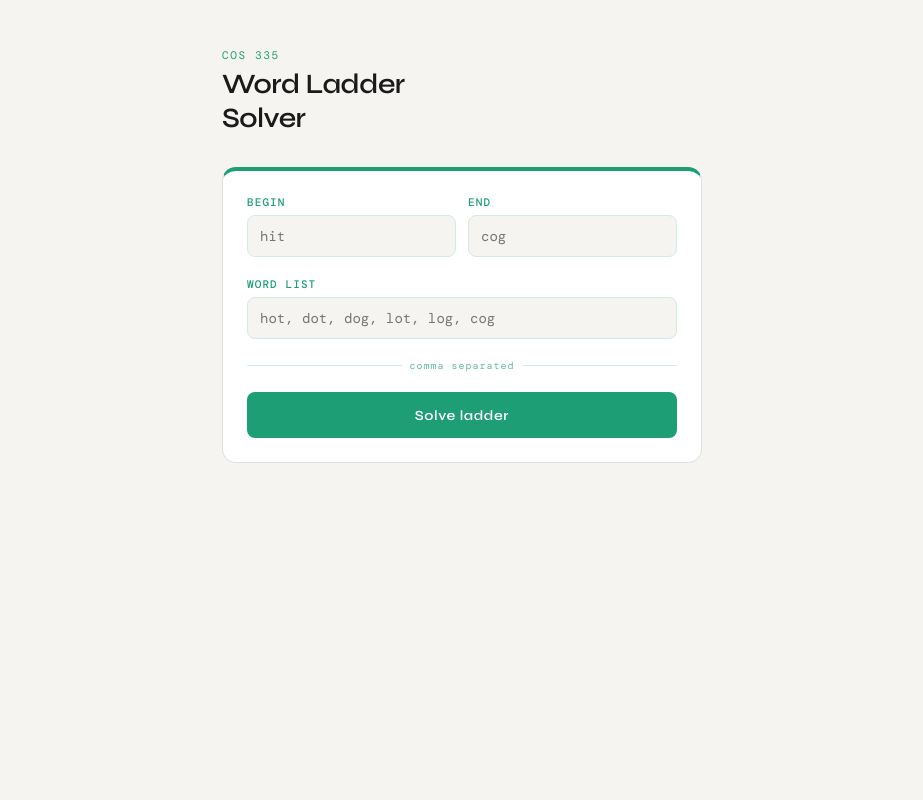
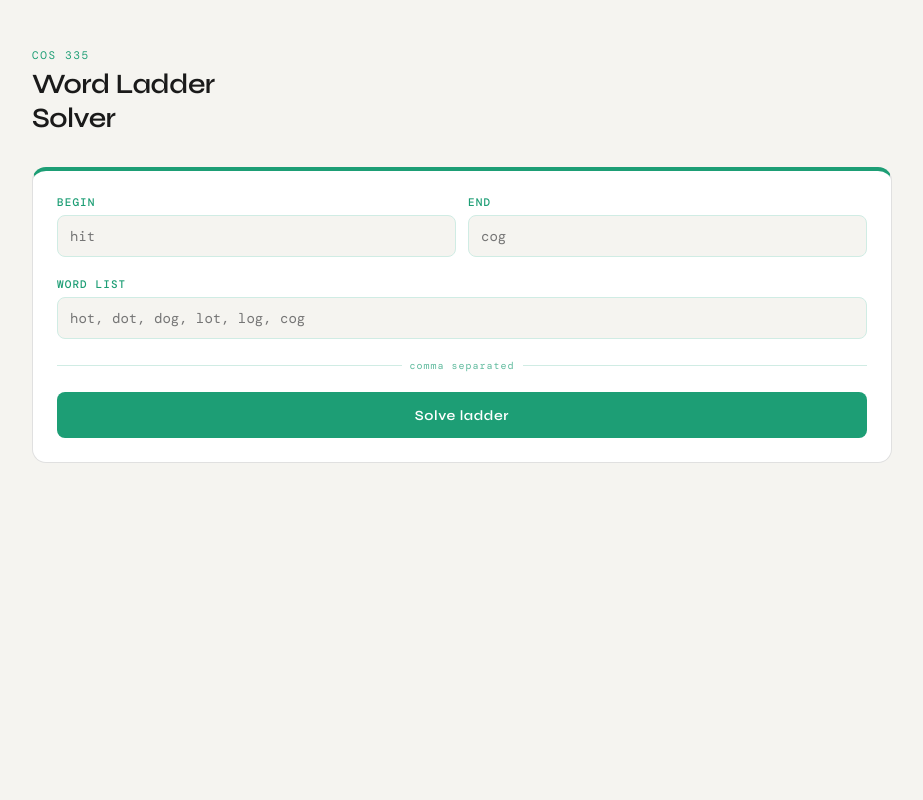
Before and after one commit to Frank072007/word-ladder, a Flask app: page / in a window 1280 px wide. Shown: the whole page, without its empty margins (178-1101 px from the left). Run offline with Flask 3, Linux system fonts and the light colour scheme.

Commit message:
updated css

```diff
--- a/templates/index.html
+++ b/templates/index.html
@@ -15,10 +15,11 @@
       min-height: 100vh;
       display: flex;
       justify-content: center;
+      align-items: flex-start;
       padding: 3rem 1rem;
     }
 
-    .wl-root { max-width: 480px; width: 100%; }
+    .wl-root { max-width: 860px; width: 100%; }
 
     .wl-eyebrow {
       font-family: 'DM Mono', monospace;
@@ -36,6 +37,25 @@
       line-height: 1.2;
       margin-bottom: 2rem;
     }
+
+    .wl-layout {
+      display: flex;
+      gap: 2rem;
+      align-items: flex-start;
+    }
+
+    .wl-left {
+      flex: 1;
+      min-width: 260px;
+    }
+
+    .wl-right {
+      flex: 1;
+      min-width: 220px;
+      display: none;
+    }
+
+    .wl-right.visible { display: block; }
 
     .wl-card {
       background: #fff;
@@ -101,9 +121,6 @@
     .wl-btn:hover { background: #0F6E56; }
     .wl-btn:active { transform: scale(0.98); }
 
-    .wl-result { display: none; margin-top: 1.5rem; }
-    .wl-result.visible { display: block; }
-
     .wl-result-meta {
       font-family: 'DM Mono', monospace;
       font-size: 11px;
@@ -118,7 +135,7 @@
 
     .ladder-wrap { display: flex; justify-content: center; padding: 8px 0 16px; }
 
-    .ladder { position: relative; width: 220px; }
+    .ladder { position: relative; width: 180px; }
 
     .ladder-rail-left,
     .ladder-rail-right {
@@ -151,12 +168,12 @@
 
     .ladder-word {
       font-family: 'DM Mono', monospace;
-      font-size: 15px;
+      font-size: 14px;
       font-weight: 500;
       color: #1a1a1a;
       background: #fff;
       border-radius: 6px;
-      padding: 4px 12px;
+      padding: 4px 10px;
       text-align: center;
       white-space: nowrap;
     }
@@ -165,6 +182,11 @@
     .ladder-word.last  { color: #26215C; background: #EEEDFE; }
 
     .ladder-diff { font-family: 'DM Mono', monospace; font-size: 10px; color: #aaa; letter-spacing: 0.05em; }
+
+    @media (max-width: 600px) {
+      .wl-layout { flex-direction: column; }
+      .wl-right { min-width: unset; }
+    }
   </style>
 </head>
 <body>
@@ -172,6 +194,8 @@
     <p class="wl-eyebrow">COS 335</p>
     <h1 class="wl-title">Word Ladder<br>Solver</h1>
 
+    <div class="wl-layout">
+      <div class="wl-left">
         <div class="wl-card">
           <div class="wl-row">
             <div class="wl-field">
@@ -194,10 +218,12 @@
           </div>
           <button class="wl-btn" onclick="solve()">Solve ladder</button>
         </div>
+      </div>
 
-    <div class="wl-result" id="result-box">
+      <div class="wl-right" id="result-box">
         <p class="wl-result-meta" id="result-meta"></p>
         <div id="result-path"></div>
+      </div>
     </div>
   </div>
 
```
Lines whose indentation alone changed are shown as unchanged.
